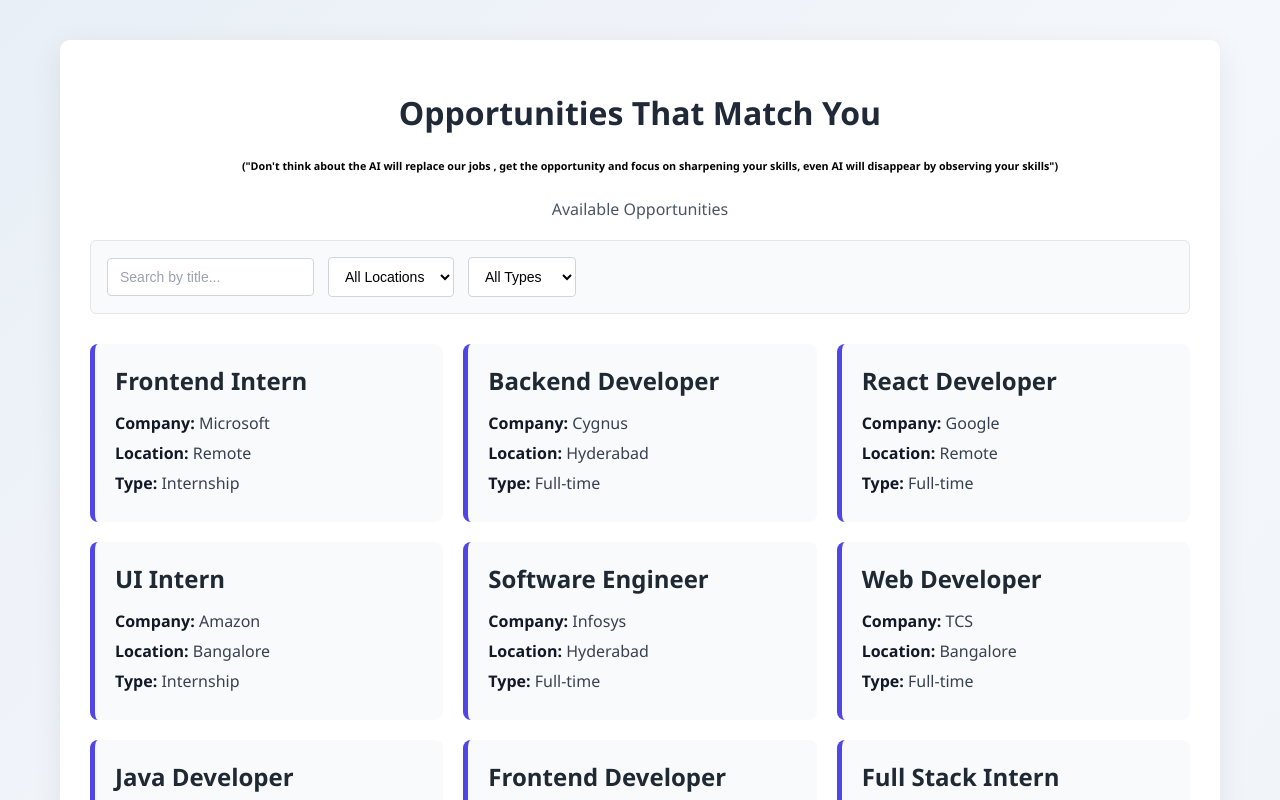
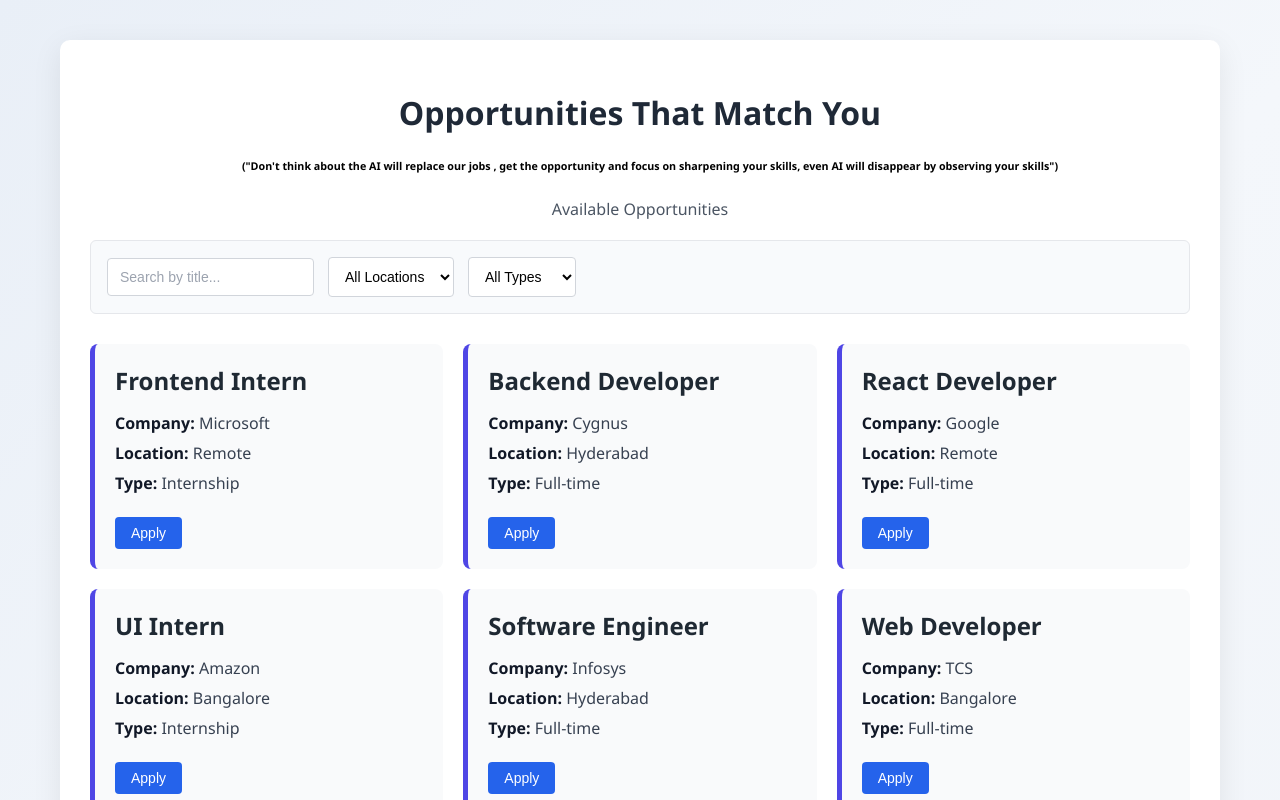
Before and after one commit to vinaymanchisaraf/Frontend-Developer-UI, a React (Create React App) app: page / in a window 1280 px wide. Shown: the top 800 px of the page. Built offline with nearby package versions, Linux system fonts and the light colour scheme.

Commit message:
Add apply button to JobCard component

```diff
--- a/src/components/JobCard.js
+++ b/src/components/JobCard.js
@@ -4,9 +4,12 @@
   return (
     <div className="job-card">
       <h2>{job.title}</h2>
+
       <p><strong>Company:</strong> {job.company}</p>
       <p><strong>Location:</strong> {job.location}</p>
       <p><strong>Type:</strong> {job.type}</p>
+
+      <button className="apply-btn">Apply</button>
     </div>
   );
 }
```
